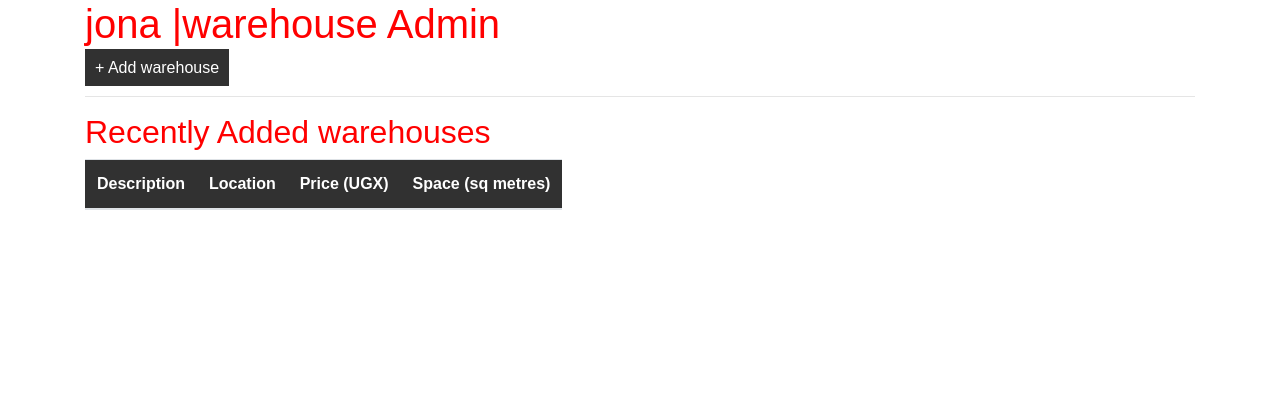
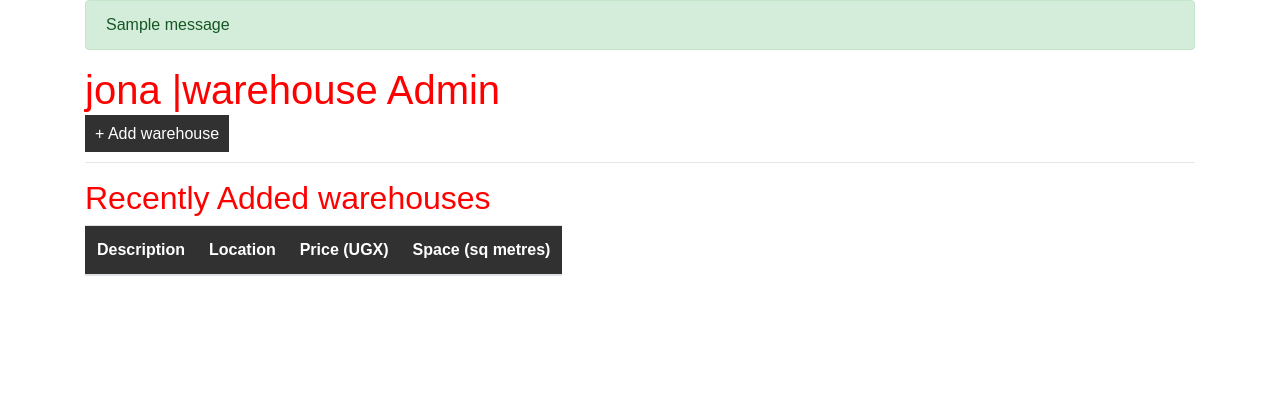
Before and after one commit to jod35/HouseSale, a Django app: page /view_warehouses/ in a window 1280 px wide. Shown: the part 60-480 px from the top of the page. Run offline with Django 3.2, Linux system fonts and the light colour scheme; a user stored in the database is signed in; tables that the repository leaves empty hold one stand-in row (values such as "Sample post"); one stand-in notice (Sample message) is shown; lists and menus that the app fills with data are empty; some libraries are stand-ins or nearby versions.

Commit message:
fix(add alert messages)

```diff
--- a/house_app/templates/house_app/warehouses.html
+++ b/house_app/templates/house_app/warehouses.html
@@ -1,13 +1,10 @@
 {% extends 'house_app/base.html' %}
 {% block body %}
     <div class="container">
-        {% if messages %}
-        {% for message in message %}
-            <center>
-                 <p class="alert alert-{{message.tags}}">{{message}}</p>
-            </center>
+
+        {% for message in messages %}
+                <li class="alert alert-{{message.tags}}">{{ message }}</li>
         {% endfor %}
-        {% endif %}
         <h1 class="red-text">{{request.user}} |warehouse Admin</h1>
         <a href="{% url 'appl:create_warehouse' %}" class="add-btn">&plus; Add warehouse</a>
         <hr>
--- a/house_app/views.py
+++ b/house_app/views.py
@@ -128,6 +128,8 @@ def create_warehouse(request):
 
             obj.save()
 
+            messages.success(request,"Warehouse Added Successfully")
+
             return redirect('/view_warehouses/')
 
 
```
Also changed, not shown: house_app/templates/house_app/houses.html (+5 -5 lines).
